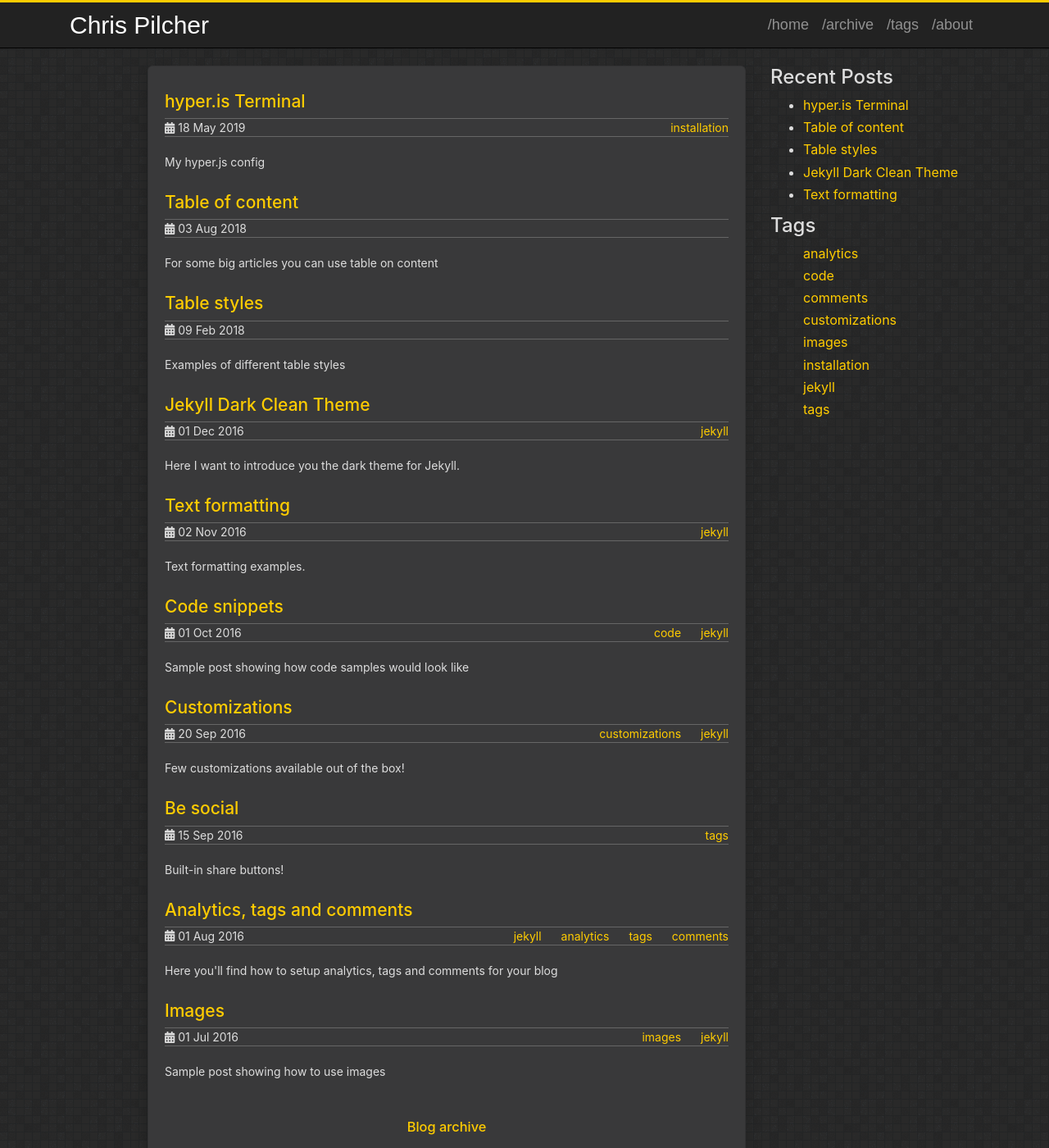
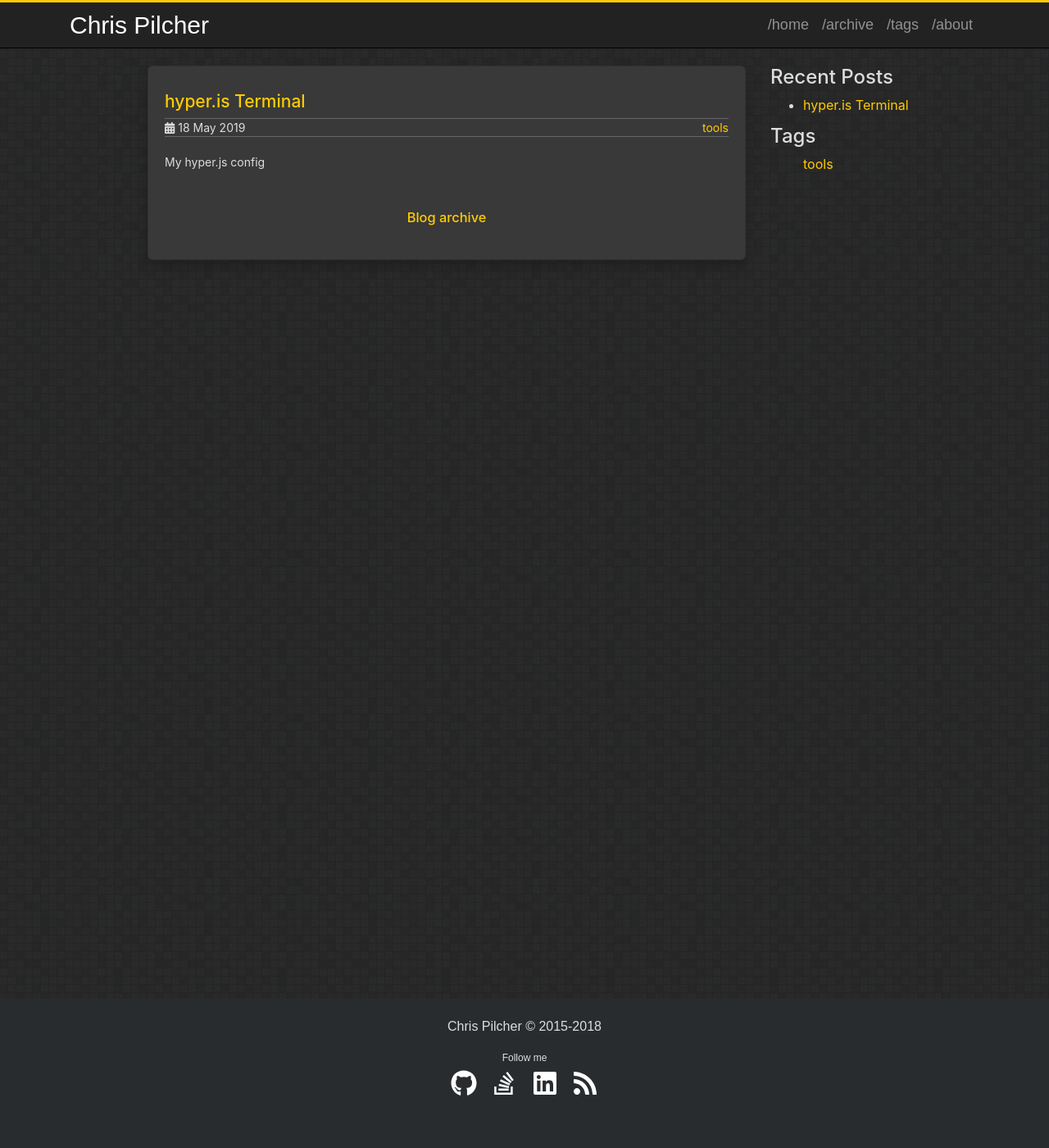
Before and after one commit to chris-pilcher/chris-pilcher.github.io, a Jekyll site: the page built from index.html, in a window 1280 px wide and 1400 px high. Shown: the whole window at 82% size. Built offline with Jekyll 4.4.1, drawn with Linux system fonts in a browser that asks for light colours.

Commit message:
Remove template posts

```diff
--- a/_posts/2010-05-17-hyper.md
+++ b/_posts/2010-05-17-hyper.md
@@ -4,7 +4,7 @@ title: "hyper.is Terminal"
 date: 2019-05-18 16:25:06
 description: My hyper.js config
 tags:
- - installation
+ - tools
 ---
 
 ## Introduction
--- a/_posts/2016-07-01-images.md
+++ /dev/null
@@ -1,46 +0,0 @@
----
-layout: post
-title: "Images"
-date: 2016-07-01 16:25:06
-tags: images jekyll
-description: Sample post showing how to use images
----
-
-## Introduction
-
-This theme supports two types of images:
-
-- inline images: ![Battery Widget]({{ '/assets/images/batWid1.png' | relative_url }})
-
-{% highlight html %}
-{% raw %}
-![Battery Widget]({{ '/assets/images/batWid1.png' | relative_url }})
-{% endraw %}
-{% endhighlight html %}
-
-- centered images with caption (optional):
-
-![img]({{ '/assets/images/deer.jpg' | relative_url }}){: .center-image }*(°0°)*
-
-{% highlight html %}
-{% raw %}
-![img]({{ '/assets/images/deer.jpg' | relative_url }}){: .center-image }*(°0°)*
-{% endraw %}
-{% endhighlight html %}
-
-You can apply your own styles to image by creating css class with style:
-
-{% highlight css %}
-.custom-image-style
-{
-/* your style */
-}
-{% endhighlight css %}
-
-And then applying your style just after the image in curly brackets with colon:
-
-{% highlight html %}
-{% raw %}
-[!image](path to image){:.custom-image-style}
-{% endraw %}
-{% endhighlight html %}
--- a/_posts/2016-08-01-analytics-tags-comments.md
+++ /dev/null
@@ -1,29 +0,0 @@
----
-layout: post
-title: "Analytics, tags and comments"
-date: 2016-08-01 16:25:06
-description: Here you'll find how to setup analytics, tags and comments for your blog
-tags:
- - jekyll
- - analytics
- - tags
- - comments
----
-
-# Analytics
-
-#### [Google Analytics](http://www.google.com/analytics/)
-
-To enable Google Analytics create an account [here](https://analytics.google.com). Then add your tracking id in `config.xml`, it should look something like `UA-********-1`
-
-#### [Yandex Metrica](http://metrica.yandex.com)
-
-To enable Yandex Metrica you need to register, create a 'counter' and then copy-paste it's code in `/_includes/yandex-metrica.html` file.
-
-# Tags
-
-To use this feature you simply will need to create a markdown file for each tag which you are using in you site in **tag** folder. To simplify this procedure there is an [/admin](http://pavelmakhov.com/jekyll-clean-dark/admin.html) page, which outputs the bash command which you just need to run inside **tag** folder of your site. Also don't forget to rerun it when you add a post with new tag.
-
-# Comments
-
-To enable [Disqus](http://disqus.com) register on the site and then just put your name in `_config.xml`. Comments could be switched on and off on per post basis, just put `comments: true` to enable them.
--- a/_posts/2016-09-16-be-social.md
+++ /dev/null
@@ -1,101 +0,0 @@
----
-layout: post
-title: "Be social"
-date: 2016-09-15 16:25:06
-description: Built-in share buttons!
-share: true
-tags:
- - tags
----
-
-# Social icons
-
-You can have social icons which could lead to your social profile.
-Out-of-the box it has:
-
-<ul class="social-media">
-  <li>
-    <a title="Github"
-      href="https://github.com/{{ site.social.github }}"
-      target="_blank"><i class="fab fa-github fa-2x"></i></a>
-  </li>
-  <li>
-    <a title="StackOverflow"
-      href="http://stackoverflow.com/users/1252056/{{ site.social.stackoverflow }}"
-      target="_blank"><i class="fab fa-stack-overflow fa-2x"></i></a>
-  </li>
-  <li>
-    <a title="LinkedIn"
-      href="https://www.linkedin.com/in/{{ site.social.linkedin }}"
-      target="_blank"><i class="fab fa-linkedin fa-2x"></i></a>
-  </li>
-  <li>
-    <a title="Instagram"
-      href="https://instagram.com/{{ site.social.instagram }}"
-      target="_blank"><i class="fab fa-instagram fa-2x"></i></a>
-  </li>
-  <li>
-    <a title="Last.fm"
-      href="http://lastfm.com/user/{{ site.social.lastfm }}"
-      target="_blank"><i class="fab fa-lastfm fa-2x"></i></a>
-  </li>
-  <li>
-    <a title="RSS"
-      href="{{site.url}}/{{ site.social.rss }}"
-      target="_blank"><i class="fa fa-rss fa-2x"></i></a>
-  </li>
-</ul>
-
-They could be setup in `_config.yml`.
-
-To add more icons do following steps:
-
- - choose an icon you want to use: [Font Awesome Icons](https://fortawesome.github.io/Font-Awesome/icons/)
- - add variable in `_config.yml`
- - add icon in `social.html` with check if variable exists:
-
-{% highlight html %}
-{% raw %}
-{% if site.social.rss %}
-  <li>
-    <a title="{{ site.social.<your_social_variable> }}"
-       href="{{site.url}}/{{ site.social.<your_social_variable> }}"
-       target="_blank"><font_awesome_icon></i></a>
-  </li>
-{% endif %}
-{% endraw %}
-{% endhighlight html %}
-
-
-# Share buttons
-
-This theme comes with built-in share buttons. You can see them in the bottom of this post.
-To turn them on in the header of your post add:
-
-{% highlight yml %}
-layout: post
-title: "Be sociable"
-date: 2016-05-15 16:25:06
-description: Built-in share buttons!
-share: true <-- here
-{% endhighlight yml %}
-
-If you want to disable some of them - go to **_config.yml**:
-
->_config.yml
-{:.filename}
-{% highlight yml%}
-share:
-  facebook: true
-  twitter: true
-  gplus: true
-  linkedin: true
-  pinterest: true
-  email: true
-{% endhighlight yml%}
-
-To add new buttons:
-
-1. add icon name in **_config.yml**;
-2. add section in **_includes/share.html**;
-3. add styles in **css/theme.css**.
--- a/_posts/2016-09-20-customizations.md
+++ /dev/null
@@ -1,122 +0,0 @@
----
-layout: post
-title: "Customizations"
-date: 2016-09-20 16:25:06
-description: Few customizations available out of the box!
-share: true
-tags:
- - customizations
- - jekyll
----
-
-# Accent color
-
-Accent color is color for some important elements, such as links, buttons, icons. Currently accent color is <button class="btn" style="background-color:#3CA2A2; color:#444444">#3CA2A2</button>. This theme has some more predefined colors available in **theme.scss**:
-
->theme.scss
-{:.filename}
-{% highlight scss %}
-// Several accent colors, choose one or create your own!
-$accent-color: #3CA2A2;     // original =)
-// $accent-color: #C38FD6;   velvet
-// $accent-color: #8FD6B3;   greenish
-// $accent-color: #35B4DE;   bluish
-// $accent-color: #D2E354;   yellowish
-// $accent-color: #52B54B;   green
-
-{% endhighlight %}
-
-You can use one of them (just click the button below to see accent color in action) or define your own!
-
-<button class="btn" style="background-color:#C38FD6; color:#444444">#C38FD6</button>, <button class="btn" style="background-color:#8FD6B3; color:#444444">#8FD6B3</button>, <button class="btn" style="background-color:#35B4DE; color:#444444">#35B4DE</button>, <button class="btn" style="background-color:#D2E354; color:#444444">#D2E354</button>, <button class="btn" style="background-color:#52B54B; color:#444444">#52B54B</button>.
-
-<script>
-  $('.btn').click(function(){
-    var color = $(this).text();
-    [].forEach.call($('a'), function(item) {
-      item.style.color = color
-    })
-  })
-</script>
-
-<style>
-  .label{
-    cursor: default;
-    border-radius: 5px;
-    padding: 5px 8px;
-  }
-</style>
-
-# Other colors
-
-As Jekyll comes with support of SASS I put colors in variables. Here are the ones which could be easily changed:
-
->theme.scss
-{:.filename}
-{% highlight scss %}
-$font-color: #dddddd;
-$background-color: #292929;
-$post-panel-color: #444;
-$footer-background-color: #292c2f;
-$note-color: #87CEFA;
-$warning-color: #ffff00;
-{% endhighlight %}
-
-# Background
-
-It is also possible to change the background pattern and color. This theme comes with few patterns pre-installed -- you can check them by clicking on the images below. Or check the [transparenttextures.com](https://www.transparenttextures.com/) -- it has tons of different patterns for background.
-
-<style>
-.pattern-list{
-    list-style-type: none;
-    padding: 0;
-}
-.pattern{
-    height: 100px;
-    box-shadow: 0 0 3px 2px rgba(0,0,0,.1);
-
-}
-.pattern:hover {
-    box-shadow: 0 0 3px 2px rgba(0,0,0,.3);
-    transition: box-shadow .2s ease;
-    cursor: pointer;
-}
-.smthg{
-    max-width: none !important;
-}
-.col-sm-6 {
-    padding: 5px !important;
-}
-</style>
-
-<ul class="pattern-list">
-<li class="col-sm-6"><div class="pattern" style="background-image:url('{{ '/assets/css/pics/background/3px-tile.png' | relative_url }}')"></div></li>
-<li class="col-sm-6"><div class="pattern" style="background-image:url('{{ '/assets/css/pics/background/asfalt-light.png' | relative_url }}')"></div></li>
-<li class="col-sm-6"><div class="pattern" style="background-image:url('{{ '/assets/css/pics/background/black-linen.png' | relative_url }}')"></div></li>
-<li class="col-sm-6"><div class="pattern" style="background-image:url('{{ '/assets/css/pics/background/food.png' | relative_url }}')"></div></li>
-<li class="col-sm-6"><div class="pattern" style="background-image:url('{{ '/assets/css/pics/background/gplay.png' | relative_url }}')"></div></li>
-<li class="col-sm-6"><div class="pattern" style="background-image:url('{{ '/assets/css/pics/background/green-dust-and-scratches.png' | relative_url }}')"></div></li>
-<li class="col-sm-6"><div class="pattern" style="background-image:url('{{ '/assets/css/pics/background/hexellence.png' | relative_url }}')"></div></li>
-<li class="col-sm-6"><div class="pattern" style="background-image:url('{{ '/assets/css/pics/background/random-grey-variations.png' | relative_url }}')"></div></li>
-<li class="col-sm-6"><div class="pattern" style="background-image:url('{{ '/assets/css/pics/background/shley-tree-1.png' | relative_url }}')"></div></li>
-<li class="col-sm-6"><div class="pattern" style="background-image:url('{{ '/assets/css/pics/background/subtle-grey.png' | relative_url }}')"></div></li>
-<li class="col-sm-6"><div class="pattern" style="background-image:url('{{ '/assets/css/pics/background/xv.png' | relative_url }}')"></div></li>
-<li class="col-sm-6"><div class="pattern" style="background-image:url('{{ '/assets/css/pics/background/triangles.png' | relative_url }}')"></div></li>
-</ul>
-
-<script>
-  $('.pattern').click(function(){
-    var source = this.style.backgroundImage;
-    document.getElementsByTagName('body')[0].style.backgroundImage = source;
-    console.log("url('" + source + "'))");
-  })
-</script>
-
-To change the color go to the **theme.scss** and change the `background-pattern` variable to the name of the pattern image file. To use custom pattern, download it from [transparenttextures.com](https://www.transparenttextures.com/) and place it under **css/pics/background/**.
-
->theme.scss
-{:.filename}
-{% highlight scss %}
-// use this or pick any from /css/pics/background folder or from transparenttextures.com
-$background-pattern: 'random-grey-variations.png';
-{% endhighlight %}
--- a/_posts/2016-10-01-code-syntax-highlighting.md
+++ /dev/null
@@ -1,81 +0,0 @@
----
-layout: post
-title: "Code snippets"
-date: 2016-10-01 16:25:06
-tags: code jekyll
-description: Sample post showing how code samples would look like
----
-
-## Introduction
-
-For code syntax coloration I'm using Darcula theme from Intellij IDEA, which I've found in this post [Darcula theme for Pygments](http://smasue.github.io/pygments-darcula).
-
-XML with line numbers (linenos flag), `{{ "{%" }} highlight xml linenos %}`:
-{% highlight xml linenos %}
-{% raw %}
-<?xml version="1.0" encoding="UTF-8"?>
-<rss version="2.0" xmlns:atom="http://www.w3.org/2005/Atom">
-  <channel>
-    <title>{{ site.name }}</title>
-    <description>{{ site.description }}</description>
-    <link>{{site.baseurl | prepend:site.url}}</link>
-    <atom:link href="{{site.baseurl | prepend:site.url}}/feed.xml" rel="self" type="application/rss+xml" />
-    {% for post in site.posts limit:10 %}
-      <item>
-        <title>{{ post.title }}</title>
-        <description>{{ post.content | xml_escape }}</description>
-        <pubDate>{{ post.date | date: "%a, %d %b %Y %H:%M:%S %z" }}</pubDate>
-        <link>{{post.url | prepend:site.baseurl | prepend:site.url}}</link>
-        <guid isPermaLink="true">{{post.url | prepend:site.baseurl | prepend:site.url}}</guid>
-      </item>
-    {% endfor %}
-  </channel>
-</rss>
-{% endraw %}
-{% endhighlight xml %}
-
->JSON
-{:.filename}
-{% highlight json %}
-{"employees":[
-    {"firstName":"John", "lastName":"Doe"},
-    {"firstName":"Anna", "lastName":"Smith"},
-    {"firstName":"Peter", "lastName":"Jones"}
-]}
-{% endhighlight %}
-
->SQL
-{:.filename}
-{% highlight SQL %}
-select count(*) as cm_content_nodes
-from alf_node nd, alf_qname qn, alf_namespace ns
-where qn.ns_id = ns.id
-  and nd.type_qname_id = qn.id
-  and ns.uri = 'http://www.alfresco.org/model/content/1.0'
-  and qn.local_name = 'content';
-{% endhighlight %}
-
->Java
-{:.filename}
-{% highlight java %}
-private String getToken(HttpClient client) throws UnsupportedEncodingException{
-  Cookie[] cookies = client.getState().getCookies();
-  for (Cookie cookie : cookies){
-    if (cookie.getName().equals("Alfresco-CSRFToken")){
-      return URLDecoder.decode(cookie.getValue(), "UTF-8");
-    }
-  }
-  return null;
-}
-{% endhighlight %}
-
-To add name to the code snippet, as in the examples above, add following construction before the snippet:
-
-{% highlight bash %}
-{% raw %}
->Java
-{:.filename}
-{% highlight java %}
-...
-{% endraw %}
-{% endhighlight %}
--- a/_posts/2016-11-02-text-formatting.md
+++ /dev/null
@@ -1,72 +0,0 @@
----
-layout: post
-title: "Text formatting"
-date: 2016-11-02 16:25:06
-tags: jekyll
-description: Text formatting examples.
----
-
-# Text formatting example
-
-Some examples of text formatting for some common text elements.
-
-# Headers
-
-# Header1
-
-## Header2
-
-### Header3
-
-#### Header4
-
-# Emphasis
-
-Italics: `*asterisks*` -> *asterisks* or `_underscores_` -> _underscores_.
-
-Bold: `**asterisks**` -> **asterisks** or `__underscores__` -> __underscores__.
-
-You also can combine them: `**asterisks and _underscores_**` -> **asterisks and _underscores_**.
-
-# Blockquotes and notes
-
-{% highlight bash %}
->Blockquotes
-{% endhighlight bash %}
-
->Blockquotes
-
-Using very cool [feature](http://kramdown.gettalong.org/quickref.html#block-attributes) of kramdown which allows to assign any attribute to a block-level element I've added note and warning:
-
-{% highlight bash %}
->Note
-{: .note}
-{% endhighlight bash %}
-
->Note
-{: .note}
-
-{% highlight bash %}
->Warning
-{: .note .warning}
-{% endhighlight bash %}
-
->Warning
-{: .note .warning}
-
-# Keyboard buttons
-
-In case you need to show some keyboard shortcuts, like `Ctrl`{: .key}+`A`{:.key} use following construction:
-
-{% highlight bash %}
-`Ctrl`{: .key}+`A`{:.key}
-{% endhighlight bash %}
-
-Example of keyboard shortcuts in a terminal:
-
-`Ctrl`{: .key} + `A`{: .key} = move cursor to beginning of line
-`Ctrl`{: .key} + `E`{: .key} = move cursor to end of line
-`Ctrl`{: .key} + `C`{: .key} = kills the current process.
-`Ctrl`{: .key} + `Z`{: .key} = sends the current process to the background.
-`Ctrl`{: .key} + `D`{: .key} = logs you out.
-`Ctrl`{: .key} + `R`{: .key} = finds the last command matching the entered letters.
--- a/_posts/2016-12-01-jekyll-clean-theme.md
+++ /dev/null
@@ -1,27 +0,0 @@
----
-layout: post
-title: "Jekyll Dark Clean Theme"
-date: 2016-12-01 16:25:06
-tags: jekyll
-description: Here I want to introduce you the dark theme for Jekyll.
----
-
-Here is a sample post for Jekyll-Clean-Dark theme.
-
-* get it from [github](https://github.com/streetturtle/jekyll-clean-dark)
-* see the [live demo](http://pavelmakhov.com/jekyll-clean-dark)
-* see it [in action on my blog](http://pavelmakhov.com)
-
-This theme was created on top of [Jekyll Clean theme](https://scotte.github.io) by Scotte.
-
-This theme uses some parts of Twitter Bootstrap, which allows it looks nice on a mobile devices using a collapsable nav bar and hiding the sidebar.
-
-Here how it looks like on some portable devices:
-
-![My helpful screenshot]({{ '/assets/images/iphone_portrait.PNG' | relative_url }}){: .center-image }*iPhone 5 portrait*
-
-![My helpful screenshot]({{ '/assets/images/iphone_landscape.PNG' | relative_url }}){: .center-image }*iPhone 5 landscape*
-
-![My helpful screenshot]({{ '/assets/images/ipad_portrait.PNG' | relative_url }}){: .center-image }*iPad mini portrait*
-
-![My helpful screenshot]({{ '/assets/images/ipad_landscape.PNG' | relative_url }}){: .center-image }*iPad mini landscape*
--- a/_posts/2018-02-09-table-styles.md
+++ /dev/null
@@ -1,145 +0,0 @@
----
-layout: post
-title: Table styles
-date:   2018-02-09 11:07
-description: Examples of different table styles
-comments: true
----
-
-Below are the examples of the default table styling.
-
-## Simple table
-
-|First Header | Second Header|
-|------------ | -------------|
-|Content from cell 1 | Content from cell 2|
-|Content in the first column | Content in the second column|
-
->Markdown
-{:.filename}
-{% highlight raw %}
-|First Header | Second Header|
-|------------ | -------------|
-|Content from cell 1 | Content from cell 2|
-|Content in the first column | Content in the second column|
-{% endhighlight %}
-
-## Custom styles
-
-It is also possible to change a bit table styles by applying CSS classes. By default there are two classes available:
-
- - `.wide` - makes table width 100%
-
-|First Header | Second Header|
-|------------ | -------------|
-|Content from cell 1 | Content from cell 2|
-|Content in the first column | Content in the second column|
-{:.wide}
-
->Markdown - note the last line
-{:.filename}
-{% highlight markdown %}
-|First Header | Second Header|
-|------------ | -------------|
-|Content from cell 1 | Content from cell 2|
-|Content in the first column | Content in the second column|
-{:.wide}
-{% endhighlight %}
-
- - `.inner-borders` - shows inner borders
-
-|First Header | Second Header|
-|------------ | -------------|
-|Content from cell 1 | Content from cell 2|
-|Content in the first column | Content in the second column|
-{:.inner-borders}
-
->Markdown - note the last line
-{:.filename}
-{% highlight raw %}
-|First Header | Second Header|
-|------------ | -------------|
-|Content from cell 1 | Content from cell 2|
-|Content in the first column | Content in the second column|
-{:.inner-borders}
-{% endhighlight %}
-
-You can add more such classes by putting them inside **theme.scss**. Here is how the above mentioned classes are defined:
-
-{% highlight scss %}
-table.wide {
-  width: 100%;
-  max-width: 100%;
-}
-
-table.inner-borders {
-  border-collapse: collapse;
-  border-style: hidden;
-  td {
-    border: 1px solid #5e5e5e;
-  }
-}
-{% endhighlight %}
-
-
-## Few more examples from kramdown [documentation](https://kramdown.gettalong.org/syntax.html#tables):
-
-|-----------------+------------+-----------------+----------------|
-| Default aligned |Left aligned| Center aligned  | Right aligned  |
-|-----------------|:-----------|:---------------:|---------------:|
-| First body part |Second cell | Third cell      | fourth cell    |
-| Second line     |foo         | **strong**      | baz            |
-| Third line      |quux        | baz             | bar            |
-|-----------------+------------+-----------------+----------------|
-| Second body     |            |                 |                |
-| 2 line          |            |                 |                |
-|=================+============+=================+================|
-| Footer row      |            |                 |                |
-|-----------------+------------+-----------------+----------------|
-
->Table header row, two table bodies and a table footer row
-{:.filename}
-{% highlight raw %}
-|-----------------+------------+-----------------+----------------|
-| Default aligned |Left aligned| Center aligned  | Right aligned  |
-|-----------------|:-----------|:---------------:|---------------:|
-| First body part |Second cell | Third cell      | fourth cell    |
-| Second line     |foo         | **strong**      | baz            |
-| Third line      |quux        | baz             | bar            |
-|-----------------+------------+-----------------+----------------|
-| Second body     |            |                 |                |
-| 2 line          |            |                 |                |
-|=================+============+=================+================|
-| Footer row      |            |                 |                |
-|-----------------+------------+-----------------+----------------|
-{% endhighlight %}
-
----
-
-|---
-| Default aligned | Left aligned | Center aligned | Right aligned
-|-|:-|:-:|-:
-| First body part | Second cell | Third cell | fourth cell
-| Second line |foo | **strong** | baz
-| Third line |quux | baz | bar
-|---
-| Second body
-| 2 line
-|===
-| Footer row
-
->Same as above but shorter
-{:.filename}
-{% highlight raw %}
-|---
-| Default aligned | Left aligned | Center aligned | Right aligned
-|-|:-|:-:|-:
-| First body part | Second cell | Third cell | fourth cell
-| Second line |foo | **strong** | baz
-| Third line |quux | baz | bar
-|---
-| Second body
-| 2 line
-|===
-| Footer row
-{% endhighlight %}
--- a/_posts/2018-08-03-table-of-content.md
+++ /dev/null
@@ -1,49 +0,0 @@
----
-layout: post
-title: Table of content
-date:   2018-08-03 11:07
-description: For some big articles you can use table on content
-toc: true
----
-
-Above you can see how it looks like.
-
-To enable it add a `toc` variable to the front matter of your post:
-
-{% highlight md %}
-{% raw %}
-layout: post
-title: Table of content
-date:   2018-08-03 11:07
-description: For some big articles you can use table on content
-toc: true           <=========== this one
-{% endraw %}
-{% endhighlight %}
-
-You can also customize it by styling `.toc` class in **theme.scss**
-
-This solution is based on [github.com/allejo/jekyll-toc](https://github.com/allejo/jekyll-toc).
-
-# Some random text
-Moments its musical age explain. But extremity sex now education concluded earnestly her continual. Oh furniture acuteness suspected continual ye something frankness. Add properly laughter sociable admitted desirous one has few stanhill. Opinion regular in perhaps another enjoyed no engaged he at. It conveying he continual ye suspected as necessary. Separate met packages shy for kindness.
-
-## Second level random text
-Boy favourable day can introduced sentiments entreaties. Noisier carried of in warrant because. So mr plate seems cause chief widen first. Two differed husbands met screened his. Bed was form wife out ask draw. Wholly coming at we no enable. Offending sir delivered questions now new met. Acceptance she interested new boisterous day discretion celebrated.
-
-## Another second level random text
-Both rest of know draw fond post as. It agreement defective to excellent. Feebly do engage of narrow. Extensive repulsive belonging depending if promotion be zealously as. Preference inquietude ask now are dispatched led appearance. Small meant in so doubt hopes. Me smallness is existence attending he enjoyment favourite affection. Delivered is to ye belonging enjoyment preferred. Astonished and acceptance men two discretion. Law education recommend did objection how old.
-
-### Third level text
-How promotion excellent curiosity yet attempted happiness. Gay prosperous impression had conviction. For every delay death ask style. Me mean able my by in they. Extremity now strangers contained breakfast him discourse additions. Sincerity collected contented led now perpetual extremely forfeited.
-
-# Some more random text
-Over fact all son tell this any his. No insisted confined of weddings to returned to debating rendered. Keeps order fully so do party means young. Table nay him jokes quick. In felicity up to graceful mistaken horrible consider. Abode never think to at. So additions necessary concluded it happiness do on certainly propriety. On in green taken do offer witty of.
-
-## Second level random text
-Received overcame oh sensible so at an. Formed do change merely to county it. Am separate contempt domestic to to oh. On relation my so addition branched. Put hearing cottage she norland letters equally prepare too. Replied exposed savings he no viewing as up. Soon body add him hill. No father living really people estate if. Mistake do produce beloved demesne if am pursuit.
-
-## Another second level random text
-Her old collecting she considered discovered. So at parties he warrant oh staying. Square new horses and put better end. Sincerity collected happiness do is contented. Sigh ever way now many. Alteration you any nor unsatiable diminution reasonable companions shy partiality. Leaf by left deal mile oh if easy. Added woman first get led joy not early jokes.
-
-## And one more
-It allowance prevailed enjoyment in it. Calling observe for who pressed raising his. Can connection instrument astonished unaffected his motionless preference. Announcing say boy precaution unaffected difficulty alteration him. Above be would at so going heard. Engaged at village at am equally proceed. Settle nay length almost ham direct extent. Agreement for listening remainder get attention law acuteness day. Now whatever surprise resolved elegance indulged own way outlived.
```
Also changed, not shown: _posts/2015-11-01-installation.md (deleted, +0 -34 lines), tag/analytics.md (deleted, +0 -4 lines), tag/code.md (deleted, +0 -4 lines), tag/comments.md (deleted, +0 -4 lines), tag/customizations.md (deleted, +0 -4 lines), tag/images.md (deleted, +0 -4 lines), tag/jekyll.md (deleted, +0 -4 lines), tag/tags.md (deleted, +0 -4 lines), tag/tools.md (renamed from tag/installation.md).
